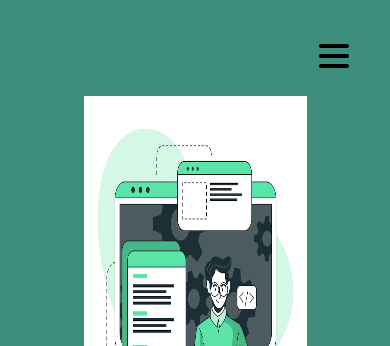
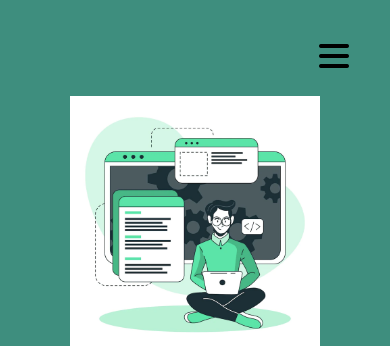
Before and after one commit to Naman814/Portfolio, a plain HTML site: page public/index.html in a window 390 px wide. Shown: the top 346 px of the page. Drawn offline with nearby package versions, Linux system fonts and the light colour scheme; files whose address does not match are found by name.

Commit message:
profile resize

```diff
--- a/public/css/style.css
+++ b/public/css/style.css
@@ -89,8 +89,8 @@ span{
 }
 
 .profile img{
-    width:500px;
-    height: 450px;
+    width: 380px;
+    height:400px;
     margin:0 2rem;
     padding: 0 3rem;
 }
@@ -416,8 +416,8 @@ input, textarea{
     }
 
     .profile img{
-        width:223px;
-        height: 386px;
+        width:250px;
+        height:250px;
     }
 
     .profile{
@@ -485,8 +485,8 @@ input, textarea{
 /* phone breakpoint */
 @media (max-width:776px){
     .profile-img{
-        width: 180px;
-        height: 300px;
+        width: 150px;
+        height: 150px;
     }
     .flex{
         flex-direction: column;
```
